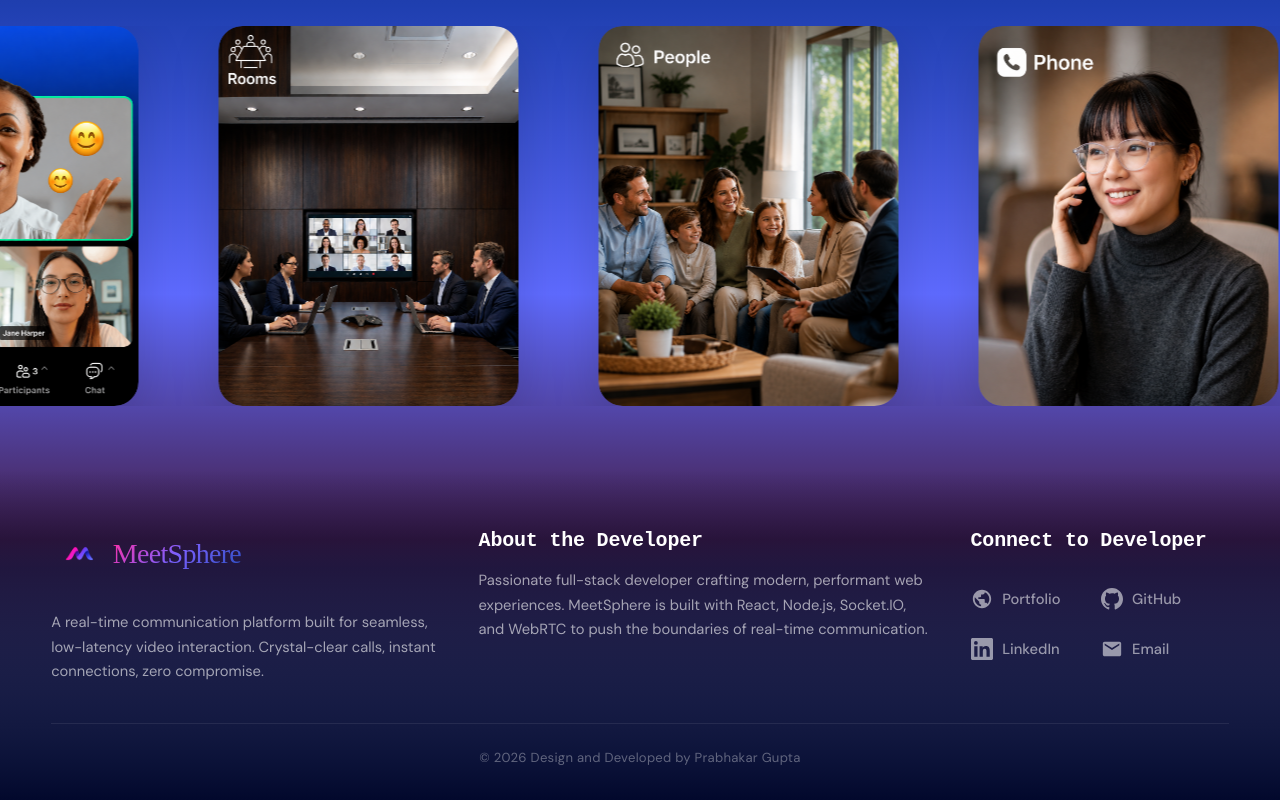
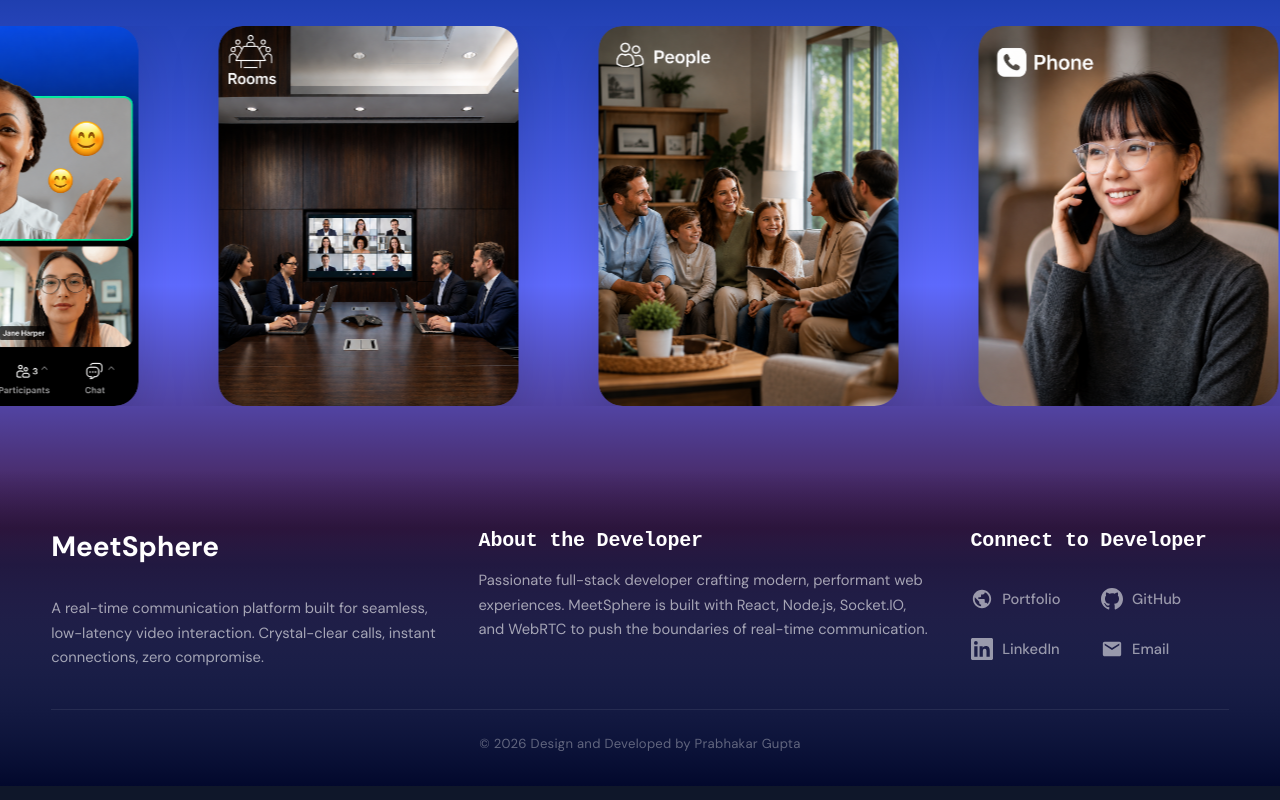
Before and after one commit to PrabhakarG001/MeetSphere, a React (Vite) app in the folder frontend/: page / in a window 1280 px wide. Shown: the part 645-1445 px from the top of the page. Built offline with nearby package versions, Linux system fonts and the light colour scheme; no server answers; a web font is replaced by a local one.

Commit message:
Replace logo with simple text in landing page footer

```diff
--- a/frontend/src/pages/landing.jsx
+++ b/frontend/src/pages/landing.jsx
@@ -106,7 +106,7 @@ export default function LandingPage() {
                 <div className="footerInner">
                     <div className="footerCol footerProject">
                         <div style={{ marginBottom: '1rem', display: 'flex', justifyContent: 'flex-start' }}>
-                            <Logo asLink={false} style={{ fontSize: '1.75rem' }} />
+                            <span style={{ fontSize: '1.75rem', fontWeight: 'bold', color: 'white' }}>MeetSphere</span>
                         </div>
                         <p>A real-time communication platform built for seamless, low-latency video interaction. Crystal-clear calls, instant connections, zero compromise.</p>
                     </div>
```
